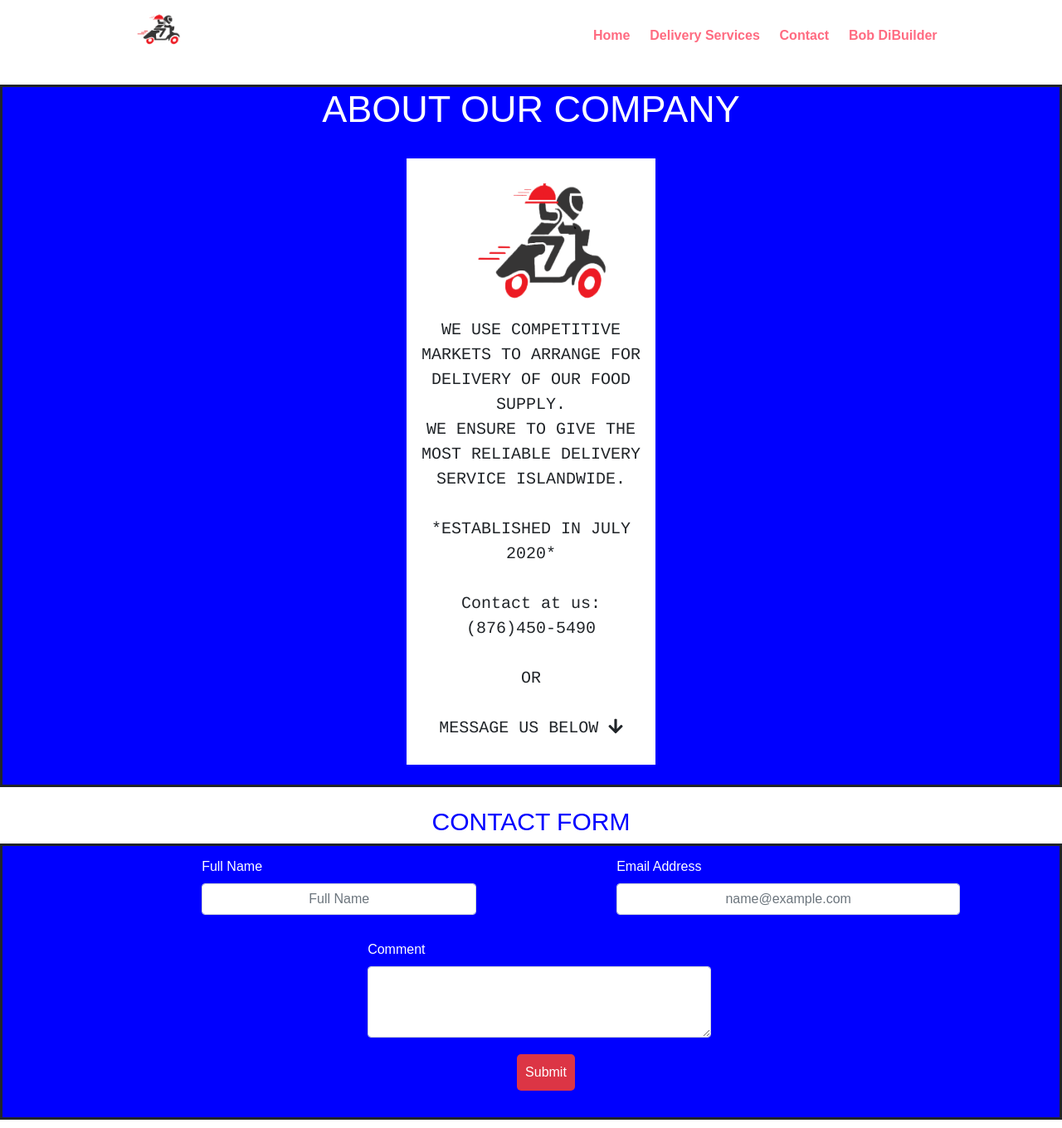
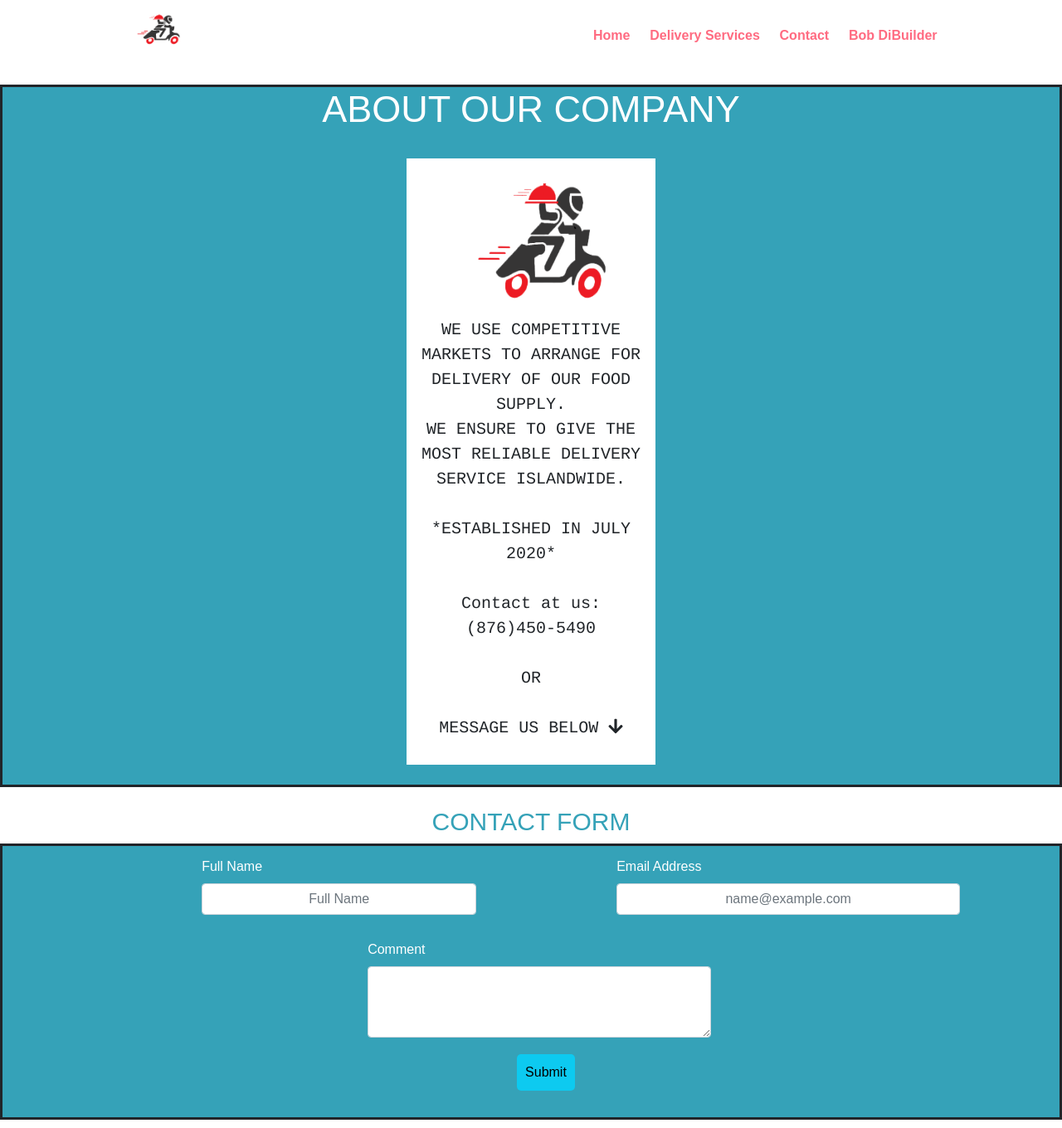
Before and after one commit to taviann/iaproject, a PHP site: page /lynks/contact.php in a window 1280 px wide. Shown: the top 1360 px of the page at 83% size. Run offline with PHP 8.4, Linux system fonts and the light colour scheme; the visitor is signed in with stand-in values (Sample User, id 1).

Commit message:
Contact Page (About Us & Contact Form) Updated
background page color has been changed and button color has been changed.

```diff
--- a/contact.php
+++ b/contact.php
@@ -60,7 +60,7 @@ if(!isset($_SESSION["loggedin"]) || $_SESSION["loggedin"] !== true){
 
 
 
-    <section class="contact" style="background-color:blue;">
+    <section class="contact" style="background-color:#35a2b8;">
 
       <h1 class="text-center" style="color:white; font-size:45px;">ABOUT OUR COMPANY</h1>
 
@@ -79,8 +79,8 @@ if(!isset($_SESSION["loggedin"]) || $_SESSION["loggedin"] !== true){
 
     <br>
 
-    <h1 class="text-center" style="color:blue; font-size:30px;">CONTACT FORM</h1>
-    <section class="contact-form" style="background-color:blue;">
+    <h1 class="text-center" style="color:#35a2b8; font-size:30px;">CONTACT FORM</h1>
+    <section class="contact-form" style="background-color:#35a2b8;">
 
      <div class="container">
       <form id="formID"  action="" method="post">
@@ -104,7 +104,7 @@ if(!isset($_SESSION["loggedin"]) || $_SESSION["loggedin"] !== true){
                  <textarea class="form-control text-center " id="comment" rows="3"></textarea>
               </div>
            </div>
-           <button type="button" class="btn btn-danger">Submit</button>
+           <button type="button" class="btn btn-info">Submit</button>
            <br>
       </form>
      </div>
```
